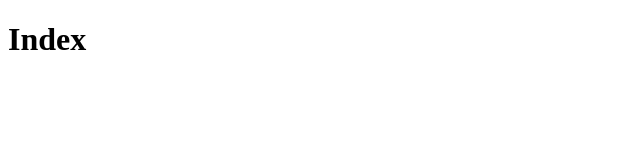
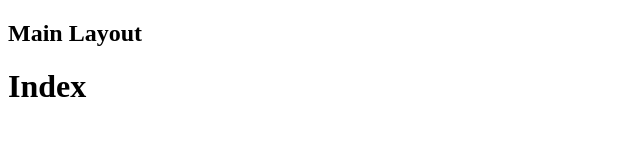
Before and after one commit to jcarlosj/React-Gatsby-RealEstate-FrontEnd-U-JPdTV, a Gatsby site: page / in a window 1280 px wide. Shown: the whole page, without its empty margins (0-640 px from the left). Built offline with nearby package versions, Linux system fonts and the light colour scheme; Gatsby itself is replaced by a stand-in of ours.

Commit message:
[+] Component > MainLayout: Create and integrate

```diff
--- /dev/null
+++ b/src/components/ui/MainLayout.js
@@ -0,0 +1,12 @@
+import React from 'react';
+
+const MainLayout = ({ children }) => {
+    return(
+        <>
+            <h2>Main Layout</h2>
+            { children }
+        </>
+    );
+}
+
+export default MainLayout;
--- a/src/pages/index.js
+++ b/src/pages/index.js
@@ -1,9 +1,13 @@
 import React from 'react';
 
+/** Components */
+import MainLayout from '../components/ui/MainLayout';
+
+
 const IndexPage = () => (
-    <>
+    <MainLayout>
         <h1>Index</h1>
-    </>
+    </MainLayout>
 )
 
 export default IndexPage
```
Also changed, not shown: src/pages/404.js (+5 -2 lines).
